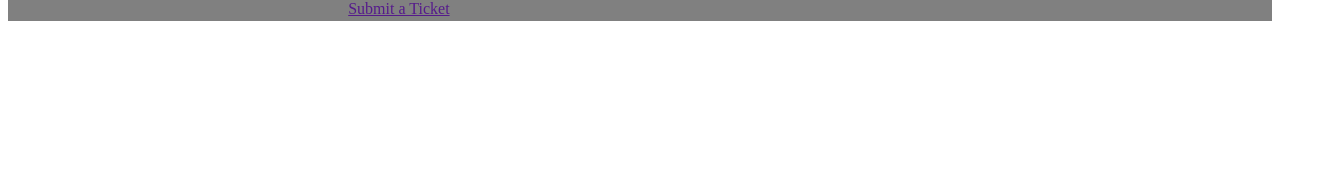
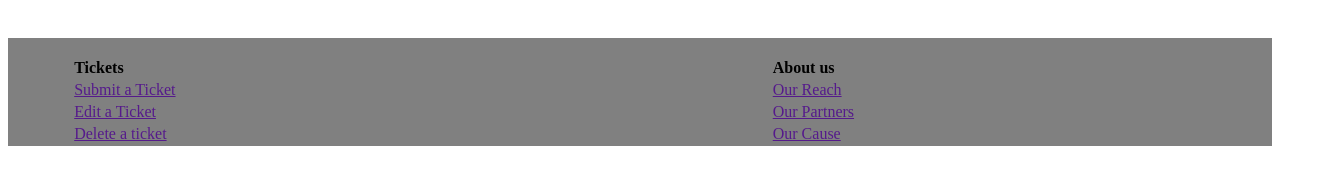
Before and after one commit to dcs3098/SWEN101-G5-Plastic-Pandemic, a plain HTML site: page index.html in a window 1280 px wide. Shown: the part 385-570 px from the top of the page, 1335 px wide, since content can reach past the window. Drawn offline with Linux system fonts and the light colour scheme.

Commit message:
11/19 editing the footer

```diff
--- a/index.html
+++ b/index.html
@@ -44,14 +44,24 @@
     </table>
 
     <footer style="background-color: grey;">
-        <table style="width:100%">
+        <table style="width:100%; text-align: left; margin: 5%;">
             <tr>
-                <th> Tickets </th>
-                <th> About us </th>
+
+                <th><br>Tickets </th>
+                <th><br> About us </th>
 
             </tr>
             <tr>
                 <td><a href="">Submit a Ticket</a></td>
+                <td><a href="">Our Reach</a></td>
+            </tr>
+            <tr>
+                <td><a href="">Edit a Ticket</a></td>
+                <td><a href="">Our Partners</a></td>
+            </tr>
+            <tr>
+                <td><a href="">Delete a ticket</a></td>
+                <td><a href="">Our Cause</a></td>
             </tr>
         </table>
 
```
